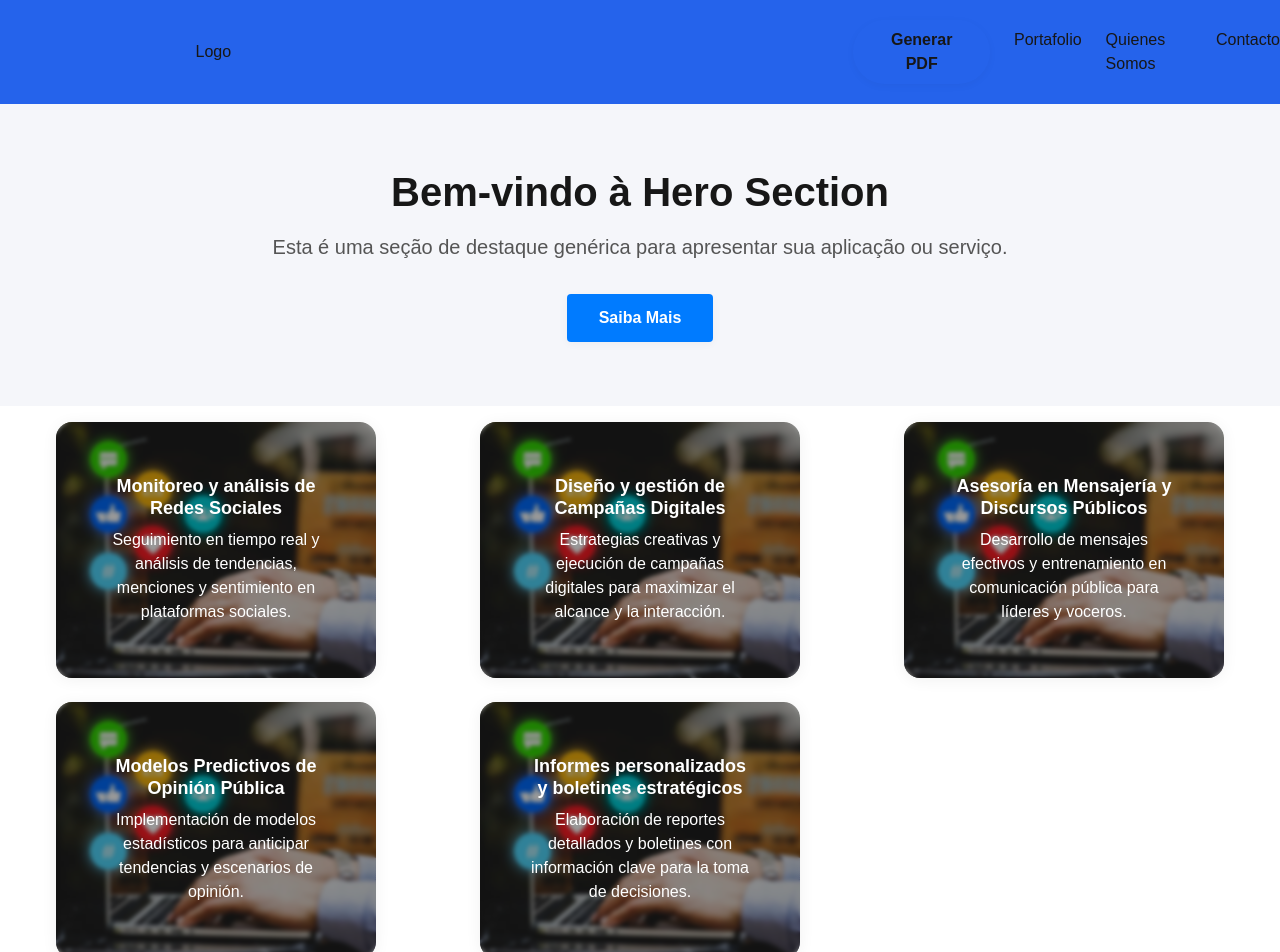
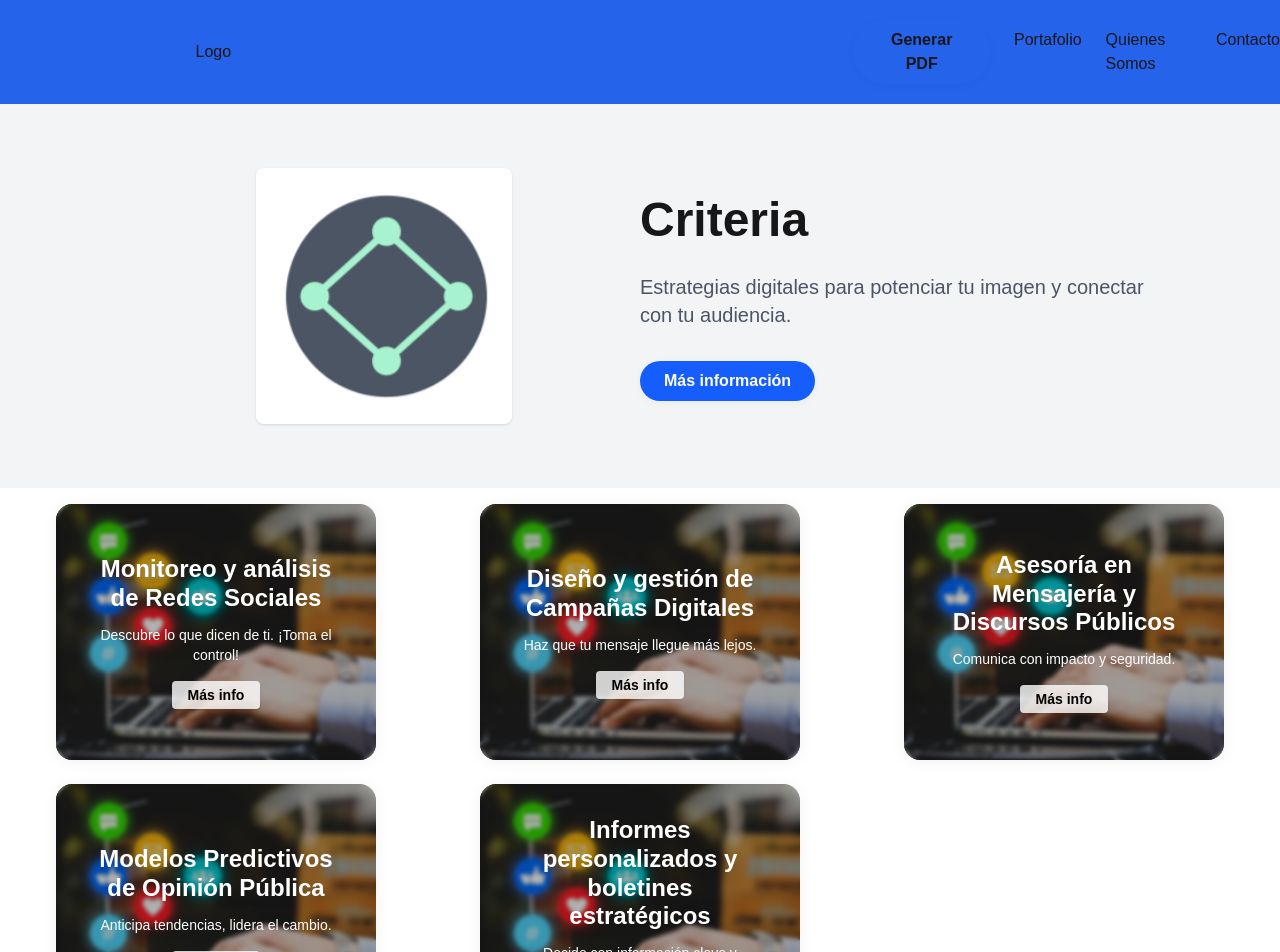
Before and after one commit to DaniP-Dev/CRITERIA-COMUNICACION-POLITICA, a Next.js app: page / in a window 1280 px wide. Shown: the top 952 px of the page. Built offline with nearby package versions, Linux system fonts and the light colour scheme.

Commit message:
cambios 15-05-2025

```diff
--- a/src/app/globals.css
+++ b/src/app/globals.css
@@ -114,10 +114,6 @@ a {
   font-weight: 500;
   transition: text-decoration 0.2s;
 }
-a:hover {
-  text-decoration: underline;
-}
-
 /* Imágenes */
 img {
   border-radius: 8px;
--- a/src/app/page.tsx
+++ b/src/app/page.tsx
@@ -3,6 +3,7 @@ import NaviBar from "@/components/naviBar/NaviBar";
 import HeroSection from "@/pages/heroSection/HeroSection";
 import Portfolio from "@/pages/Portfolio";
 import Contacto from "@/pages/Contacto";
+import Footer from "@/components/Footer";
 
 export default function Home() {
   return (
@@ -17,6 +18,7 @@ export default function Home() {
       <section id="contacto">
         <Contacto />
       </section>
+      <Footer />
     </>
   );
 }
--- /dev/null
+++ b/src/components/Footer.tsx
@@ -0,0 +1,27 @@
+import React from "react";
+
+const Footer = () => {
+  return (
+    <footer className="w-full bg-gray-900 text-white py-4 text-center">
+      <div className="max-w-6xl mx-auto px-4 flex flex-col gap-2">
+        <span>
+          &copy; {new Date().getFullYear()} Consultoría Política. Todos los
+          derechos reservados.
+        </span>
+        <nav className="flex justify-center gap-4 flex-wrap">
+          <a href="/about" className="text-white hover:underline">
+            Sobre Nosotros
+          </a>
+          <a href="/contact" className="text-white hover:underline">
+            Contacto
+          </a>
+          <a href="/privacy" className="text-white hover:underline">
+            Privacidad
+          </a>
+        </nav>
+      </div>
+    </footer>
+  );
+};
+
+export default Footer;
--- a/src/pages/Portfolio.tsx
+++ b/src/pages/Portfolio.tsx
@@ -1,4 +1,42 @@
 import React from "react";
+
+type PortfolioItem = {
+  title: string;
+  description: string;
+  imageUrl: string;
+  whatsappUrl: string;
+};
+
+const Card = ({ item }: { item: PortfolioItem }) => (
+  <a
+    href={item.whatsappUrl}
+    target="_blank"
+    rel="noopener noreferrer"
+    className="block w-64 md:w-full max-w-xs flex-shrink-0 no-underline"
+  >
+    <div
+      className="card h-64 relative flex items-center justify-center text-center overflow-hidden cursor-pointer"
+      style={{
+        backgroundImage: `url(${item.imageUrl})`,
+        backgroundSize: "cover",
+        backgroundPosition: "center",
+      }}
+    >
+      <div className="absolute inset-0 bg-black/30 backdrop-blur-[2px]"></div>
+      <div className="relative z-10 flex flex-col items-center justify-center h-full px-2">
+        <h3 className="text-2xl font-extrabold mb-3 text-white drop-shadow-lg">
+          {item.title}
+        </h3>
+        <p className="text-sm text-white line-clamp-none md:line-clamp-2">
+          {item.description}
+        </p>
+        <div className="mt-4 px-4 py-1 rounded bg-white/80 text-black font-semibold text-sm shadow hover:bg-white/90 transition select-none pointer-events-none">
+          Más info
+        </div>
+      </div>
+    </div>
+  </a>
+);
 
 const Portfolio = () => {
   const numero = 3016328564;
@@ -6,38 +44,43 @@ const Portfolio = () => {
   const portfolioItems = [
     {
       title: "Monitoreo y análisis de Redes Sociales",
-      description:
-        "Seguimiento en tiempo real y análisis de tendencias, menciones y sentimiento en plataformas sociales.",
+      description: "Descubre lo que dicen de ti. ¡Toma el control!",
       imageUrl: "imgs/monitoreo-sociales.webp",
-      whatsappUrl: `https://wa.me/${numero}`,
+      whatsappUrl: `https://wa.me/${numero}?text=${encodeURIComponent(
+        `Hola, estoy interesado en recibir más información sobre:\n• *Monitoreo y análisis de Redes Sociales*`
+      )}`,
     },
     {
       title: "Diseño y gestión de Campañas Digitales",
-      description:
-        "Estrategias creativas y ejecución de campañas digitales para maximizar el alcance y la interacción.",
+      description: "Haz que tu mensaje llegue más lejos.",
       imageUrl: "imgs/monitoreo-sociales.webp",
-      whatsappUrl: `https://wa.me/${numero}`,
+      whatsappUrl: `https://wa.me/${numero}?text=${encodeURIComponent(
+        `Hola, estoy interesado en recibir más información sobre:\n• *Diseño y gestión de Campañas Digitales*`
+      )}`,
     },
     {
       title: "Asesoría en Mensajería y Discursos Públicos",
-      description:
-        "Desarrollo de mensajes efectivos y entrenamiento en comunicación pública para líderes y voceros.",
+      description: "Comunica con impacto y seguridad.",
       imageUrl: "imgs/monitoreo-sociales.webp",
-      whatsappUrl: `https://wa.me/${numero}`,
+      whatsappUrl: `https://wa.me/${numero}?text=${encodeURIComponent(
+        `Hola, estoy interesado en recibir más información sobre:\n• *Asesoría en Mensajería y Discursos Públicos*`
+      )}`,
     },
     {
       title: "Modelos Predictivos de Opinión Pública",
-      description:
-        "Implementación de modelos estadísticos para anticipar tendencias y escenarios de opinión.",
+      description: "Anticipa tendencias, lidera el cambio.",
       imageUrl: "imgs/monitoreo-sociales.webp",
-      whatsappUrl: `https://wa.me/${numero}`,
+      whatsappUrl: `https://wa.me/${numero}?text=${encodeURIComponent(
+        `Hola, estoy interesado en recibir más información sobre:\n• *Modelos Predictivos de Opinión Pública*`
+      )}`,
     },
     {
       title: "Informes personalizados y boletines estratégicos",
-      description:
-        "Elaboración de reportes detallados y boletines con información clave para la toma de decisiones.",
+      description: "Decide con información clave y precisa.",
       imageUrl: "imgs/monitoreo-sociales.webp",
-      whatsappUrl: `https://wa.me/${numero}`,
+      whatsappUrl: `https://wa.me/${numero}?text=${encodeURIComponent(
+        `Hola, estoy interesado en recibir más información sobre:\n• *Informes personalizados y boletines estratégicos*`
+      )}`,
     },
   ];
 
@@ -47,62 +90,14 @@ const Portfolio = () => {
       <div className="block md:hidden w-full overflow-x-auto">
         <div className="flex space-x-4 p-4 min-w-max">
           {portfolioItems.map((item, i) => (
-            <a
-              key={i}
-              href={item.whatsappUrl}
-              target="_blank"
-              rel="noopener noreferrer"
-              className="block w-64 flex-shrink-0"
-              style={{ textDecoration: "none" }}
-            >
-              <div
-                className="card h-64 relative flex items-center justify-center text-center overflow-hidden cursor-pointer"
-                style={{
-                  backgroundImage: `url(${item.imageUrl})`,
-                  backgroundSize: "cover",
-                  backgroundPosition: "center",
-                }}
-              >
-                <div className="absolute inset-0 bg-black/40 backdrop-blur-[2px]"></div>
-                <div className="relative z-10 flex flex-col items-center justify-center h-full px-4">
-                  <h3 className="text-lg font-bold mb-2 text-white">
-                    {item.title}
-                  </h3>
-                  <p className="text-base text-white">{item.description}</p>
-                </div>
-              </div>
-            </a>
+            <Card key={i} item={item} />
           ))}
         </div>
       </div>
       {/* Desktop: grilla */}
       <div className="hidden md:grid gap-6 md:grid-cols-2 lg:grid-cols-3 justify-items-center p-4">
         {portfolioItems.map((item, i) => (
-          <a
-            key={i}
-            href={item.whatsappUrl}
-            target="_blank"
-            rel="noopener noreferrer"
-            className="block w-full max-w-xs"
-            style={{ textDecoration: "none" }}
-          >
-            <div
-              className="card h-64 relative flex items-center justify-center text-center overflow-hidden cursor-pointer"
-              style={{
-                backgroundImage: `url(${item.imageUrl})`,
-                backgroundSize: "cover",
-                backgroundPosition: "center",
-              }}
-            >
-              <div className="absolute inset-0 bg-black/40 backdrop-blur-[2px]"></div>
-              <div className="relative z-10 flex flex-col items-center justify-center h-full px-4">
-                <h3 className="text-lg font-bold mb-2 text-white">
-                  {item.title}
-                </h3>
-                <p className="text-base text-white">{item.description}</p>
-              </div>
-            </div>
-          </a>
+          <Card key={i} item={item} />
         ))}
       </div>
     </>
--- a/src/pages/heroSection/HeroSection.tsx
+++ b/src/pages/heroSection/HeroSection.tsx
@@ -1,24 +1,31 @@
-import React from 'react';
+import React from "react";
 
 const HeroSection = () => {
   return (
     <div>
-            <section style={{ padding: '4rem 2rem', textAlign: 'center', background: '#f5f6fa' }}>
-                <h1 style={{ fontSize: '2.5rem', marginBottom: '1rem' }}>Bem-vindo à Hero Section</h1>
-                <p style={{ fontSize: '1.25rem', color: '#555', marginBottom: '2rem' }}>
-                    Esta é uma seção de destaque genérica para apresentar sua aplicação ou serviço.
+      <section className="py-16 px-4 bg-gray-100">
+        <div className="flex flex-col md:flex-row items-center justify-center max-w-5xl mx-auto">
+          {/* Imagen */}
+          <div className="w-full md:w-1/2 flex justify-center mb-8 md:mb-0">
+            <img
+              src="/imgs/logo.png"
+              alt="Criteria Logo"
+              className="w-64 h-64 object-cover rounded-lg shadow"
+            />
+          </div>
+          {/* Texto */}
+          <div className="w-full md:w-1/2 text-center md:text-left">
+            <h1 className="text-4xl md:text-5xl font-extrabold mb-4">
+              Criteria
+            </h1>
+            <p className="text-lg md:text-xl text-gray-600 mb-8">
+              Estrategias digitales para potenciar tu imagen y conectar con tu audiencia.
             </p>
-                <button style={{
-                    padding: '0.75rem 2rem',
-                    fontSize: '1rem',
-                    background: '#007bff',
-                    color: '#fff',
-                    border: 'none',
-                    borderRadius: '4px',
-                    cursor: 'pointer'
-                }}>
-                    Saiba Mais
+            <button className="px-8 py-3 text-base font-semibold rounded bg-blue-600 text-white shadow hover:bg-blue-700 transition">
+              Más información
             </button>
+          </div>
+        </div>
       </section>
     </div>
   );
```
Also changed, not shown: public/imgs/logo.png (added). Lines whose indentation alone changed are shown as unchanged.
